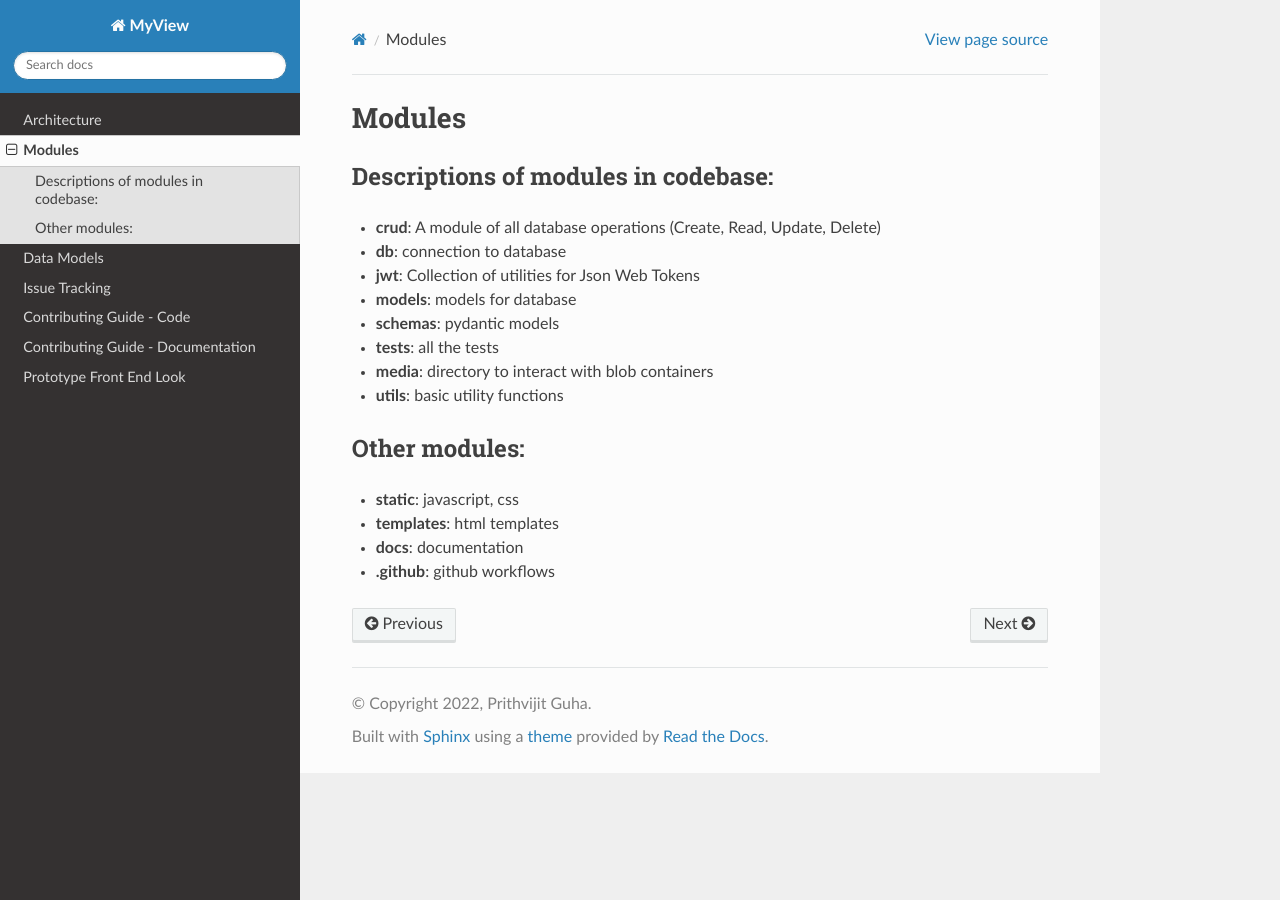
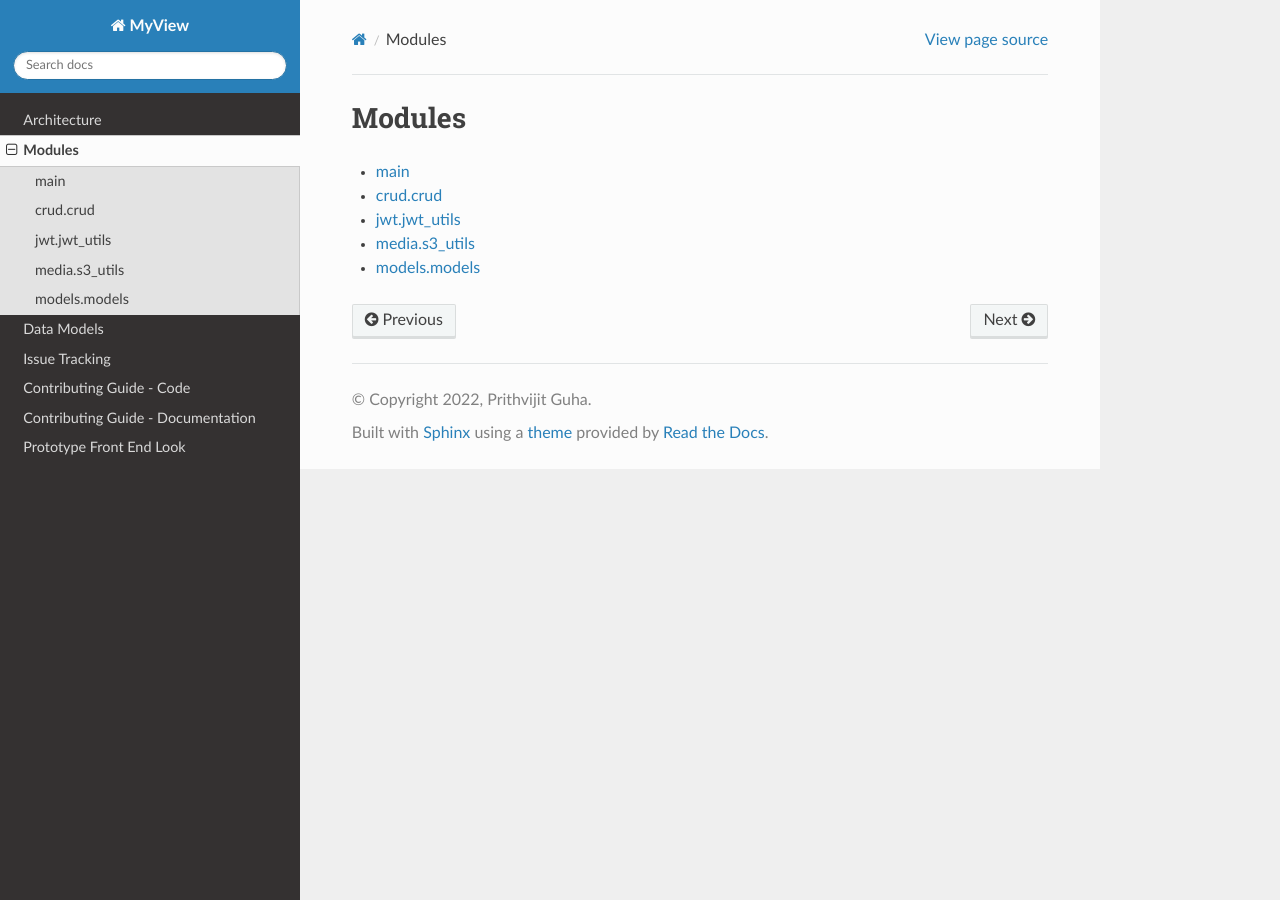
Before and after one commit to prithvijitguha/MyView, a Sphinx documentation site: the page built from docs/source/modules.rst, in a window 1280 px wide. Built offline with Sphinx 7.4.7 and the Read the Docs theme 2.0.0, drawn with Linux system fonts in a browser that asks for light colours.

Commit message:
added modules to docs

```diff
--- a/docs/source/conf.py
+++ b/docs/source/conf.py
@@ -10,9 +10,10 @@
 # add these directories to sys.path here. If the directory is relative to the
 # documentation root, use os.path.abspath to make it absolute, like shown here.
 #
-# import os
-# import sys
-# sys.path.insert(0, os.path.abspath('.'))
+import os
+import sys
+
+sys.path.insert(0, os.path.abspath("../../"))
 
 # pylint: skip-file
 
@@ -32,7 +33,7 @@ release = "0.1"
 # Add any Sphinx extension module names here, as strings. They can be
 # extensions coming with Sphinx (named 'sphinx.ext.*') or your custom
 # ones.
-extensions = []
+extensions = ["sphinx.ext.autodoc", "sphinx.ext.napoleon"]
 
 # Add any paths that contain templates here, relative to this directory.
 templates_path = ["_templates"]
--- /dev/null
+++ b/docs/source/crud.rst
@@ -0,0 +1,6 @@
+crud.crud
+=========
+.. automodule:: crud.crud
+   :members:
+   :undoc-members:
+   :show-inheritance:
--- /dev/null
+++ b/docs/source/jwt_utils.rst
@@ -0,0 +1,6 @@
+jwt.jwt_utils
+==================
+.. automodule:: jwt.jwt_utils
+   :members:
+   :undoc-members:
+   :show-inheritance:
--- /dev/null
+++ b/docs/source/main.rst
@@ -0,0 +1,6 @@
+main
+=========
+.. automodule:: main
+   :members:
+   :undoc-members:
+   :show-inheritance:
--- /dev/null
+++ b/docs/source/models.rst
@@ -0,0 +1,6 @@
+models.models
+==================
+.. automodule:: models.models
+   :members:
+   :undoc-members:
+   :show-inheritance:
--- a/docs/source/modules.rst
+++ b/docs/source/modules.rst
@@ -1,22 +1,11 @@
 Modules
 ========
 
-Descriptions of modules in codebase:
-------------------------------------
-- **crud**: A module of all database operations (Create, Read, Update, Delete)
-- **db**: connection to database
-- **jwt**: Collection of utilities for Json Web Tokens
-- **models**: models for database
-- **schemas**: pydantic models
-- **tests**: all the tests
-- **media**: directory to interact with blob containers
-- **utils**: basic utility functions
+.. toctree::
+   :maxdepth: 4
 
-
-Other modules:
----------------
-
-- **static**: javascript, css
-- **templates**: html templates
-- **docs**: documentation
-- **.github**: github workflows
+   main
+   crud
+   jwt_utils
+   s3_utils
+   models
--- /dev/null
+++ b/docs/source/s3_utils.rst
@@ -0,0 +1,6 @@
+media.s3_utils
+==================
+.. automodule:: media.s3_utils
+   :members:
+   :undoc-members:
+   :show-inheritance:
```
Also changed, not shown: docs/source/index.rst (+7 -0 lines).
